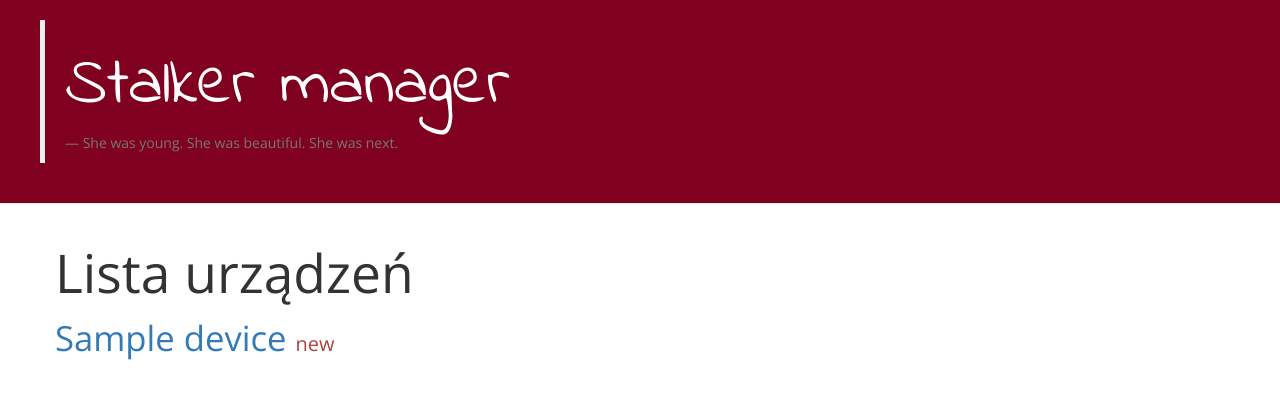
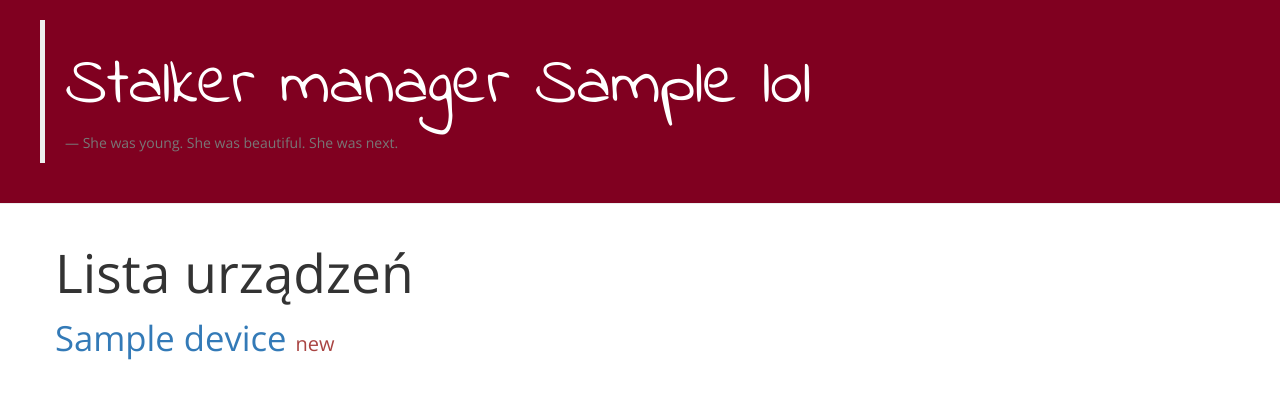
Before and after one commit to mwiniarski/wiretap, a Django app: template web/blog/templates/blog/device_list.html in a window 1280 px wide. Shown: the top 399 px of the page. Run offline with Django 3.2, Linux system fonts and the light colour scheme; tables that the repository leaves empty hold one stand-in row (values such as "Sample post"); the template is opened without the code that fills it: values that come from a table or form of the project are taken from there, most other values are stand-ins (such as "Sample title", 1, 10 or a date in 2020); some libraries are stand-ins or nearby versions.

Commit message:
dziala na ubuntu

```diff
--- a/web/blog/templates/blog/device_list.html
+++ b/web/blog/templates/blog/device_list.html
@@ -10,7 +10,7 @@
 
 <div class="page-header">
   <blockquote class="blockquote">
-    <h1>Stalker manager</h1>
+    <h1>Stalker manager {{lol}}</h1>
     <footer>She was young. She was beautiful. She was next.</footer>
   </blockquote>
 </div>
--- a/web/blog/views.py
+++ b/web/blog/views.py
@@ -7,6 +7,7 @@ from django.views.generic.edit import CreateView
 from .forms import DeviceCreate
 from django.views.generic.edit import UpdateView
 from django.core.urlresolvers import reverse_lazy
+from cpplib import hello
 class DeviceUpdate(UpdateView):
     model = Device
     fields = '__all__'
@@ -27,7 +28,8 @@ def device_list(request):
     new_devices = list(Device.objects.filter(status='new'))
     rest_devices = list(Device.objects.filter(status='active'))
     devices = new_devices + rest_devices
-    return render(request, 'blog/device_list.html', {'devices': devices})
+    lol = hello.greet()
+    return render(request, 'blog/device_list.html', {'devices': devices, 'lol': lol})
 def post_new(request):
     form = DeviceCreate()
     return render(request, 'blog/device_create.html', {'form': form})
--- a/web/index/views.py
+++ b/web/index/views.py
@@ -1,5 +1,5 @@
 from django.http import HttpResponse
-# //from cpplib import hello
+ from cpplib import hello
 
 def index(request):
-    return HttpResponse("Message from cpp file: ")
+    return HttpResponse("Message from cpp file: " + hello.greet())
```
Also changed, not shown: web/config.py (+4 -4 lines), 2 other files.
